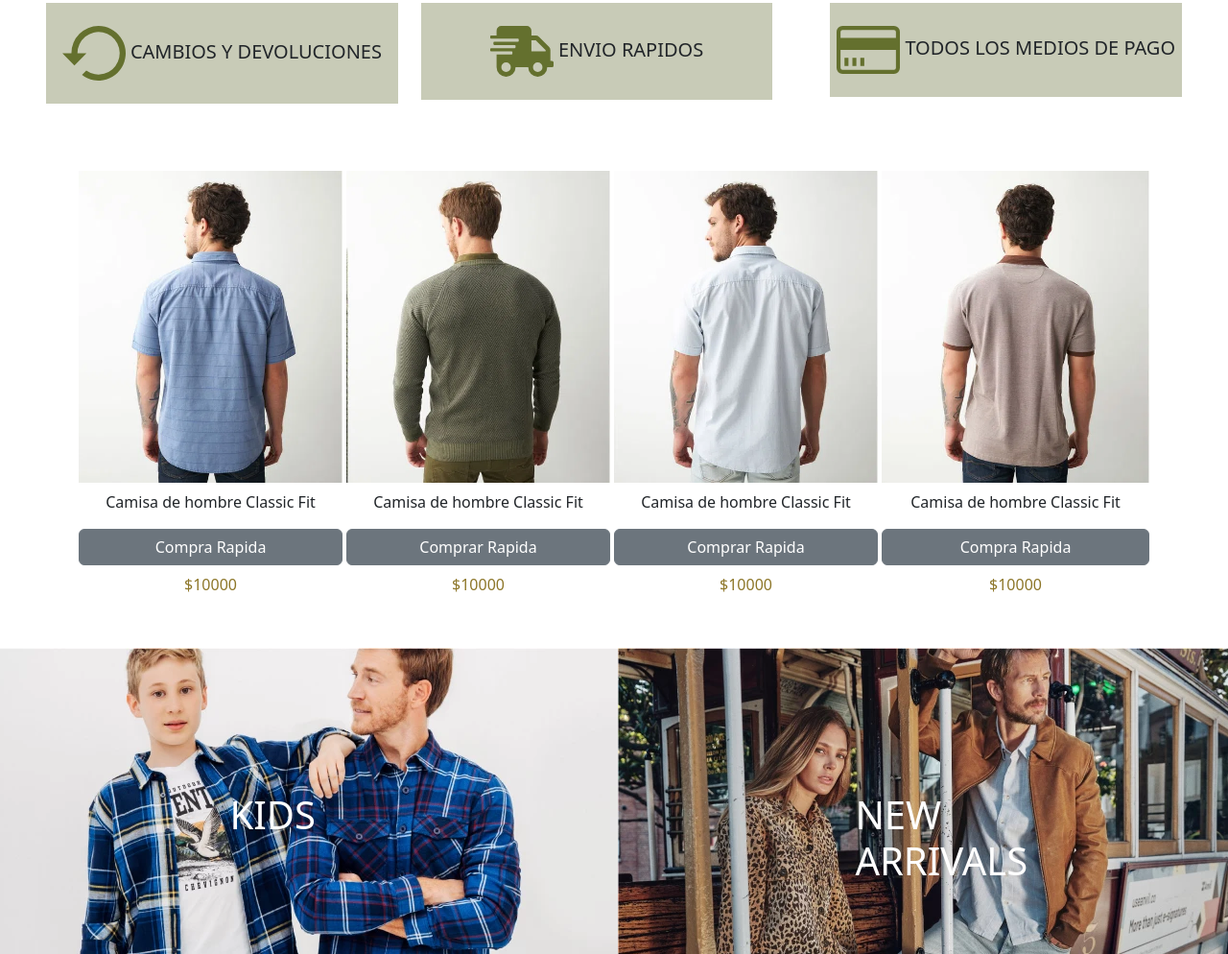
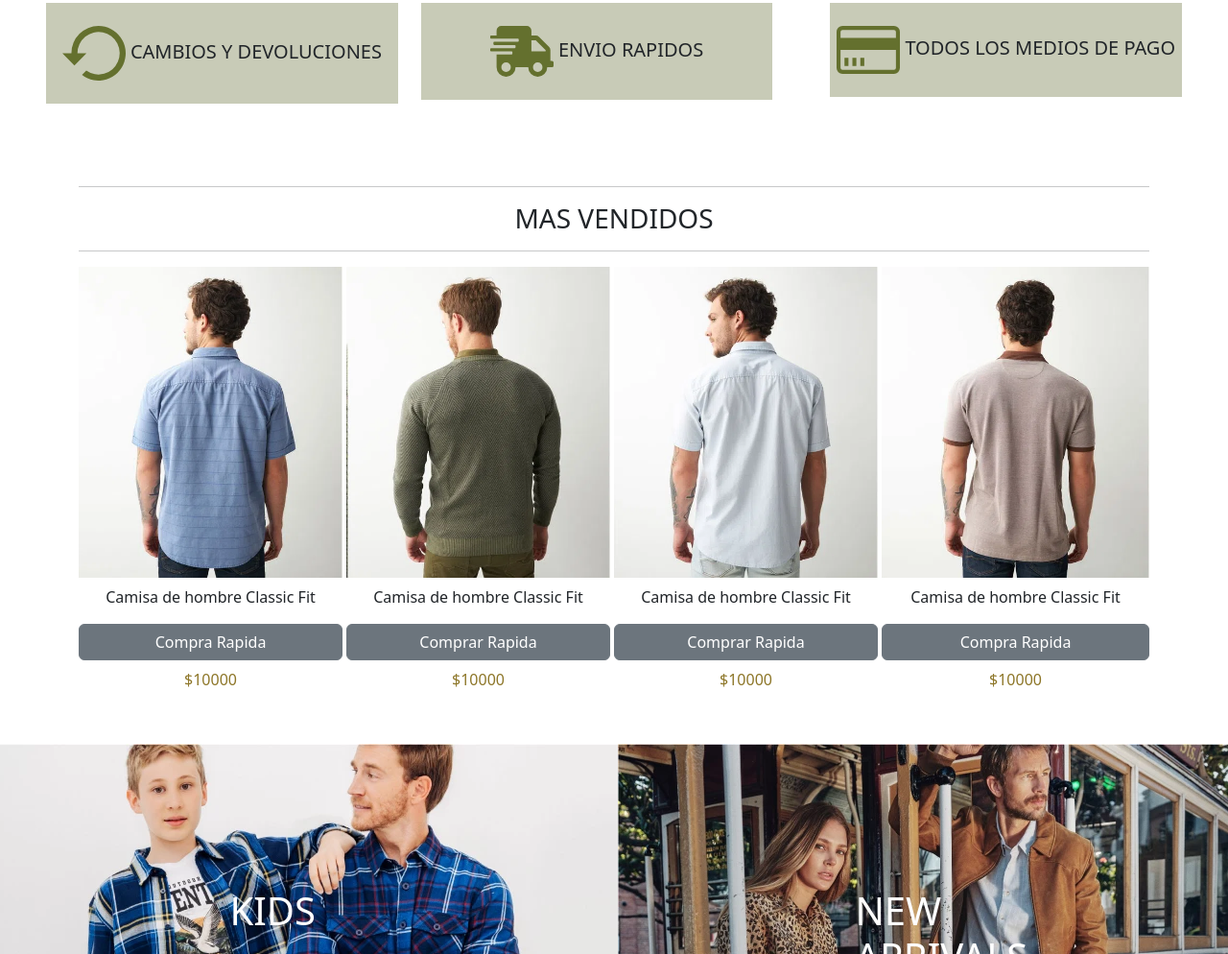
Before and after one commit to llFreezerll/Pagina-chevignon, a plain HTML site: page index.html in a window 1280 px wide. Shown: the part 1144-2138 px from the top of the page at 96% size. Drawn offline with nearby package versions, Linux system fonts and the light colour scheme; some packages are replaced by stand-ins of ours; a script that the page names is missing.

Commit message:
detalles1

```diff
--- a/index.html
+++ b/index.html
@@ -158,6 +158,11 @@
     <div class="container">
       <div class="row">
         <div class="col">
+          <div class="text-center mb-3">
+            <hr>
+            <h3>MAS VENDIDOS</h3>
+            <hr>
+          </div>
           <section id ="linea-5">
             <div class="container-fluid text-center">
               <div class="row">
```
